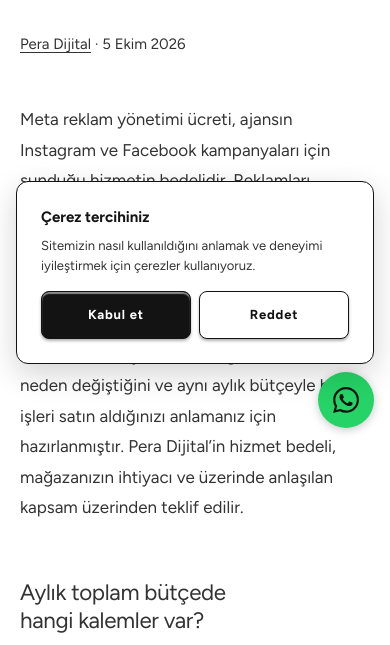
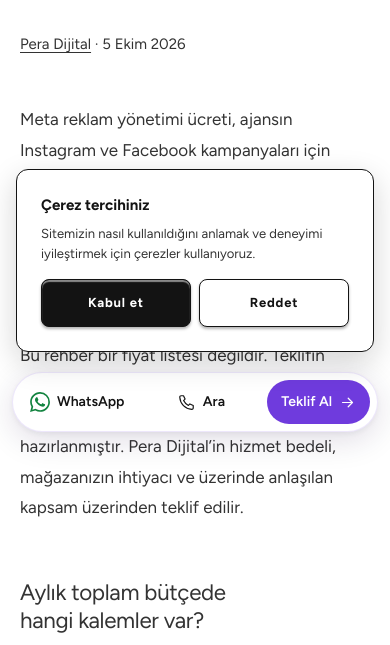
Before and after one commit to peradijital360-tech/pera-dijital, a PHP site: page /blog/meta-reklam-yonetimi-ucreti/index.php in a window 390 px wide. Shown: the part 400-1045 px from the top of the page. Run offline with PHP 8.4, Linux system fonts and the light colour scheme.

Commit message:
Replace WhatsApp tab with responsive contact dock (#7)

```diff
--- a/assets/css/main.css
+++ b/assets/css/main.css
@@ -1207,9 +1207,7 @@ body {
 
 /* ============================================================
    COOKIE NOTICE
-   Bottom-left, small, above the page but not over the WhatsApp control:
-   below 60rem that control is a circle bottom-right, so on a phone the
-   notice spans the width and sits just above it instead.
+   Bottom-left on desktop; above the contact dock on narrow screens.
    ============================================================ */
 
 .consent {
@@ -1562,96 +1560,87 @@ body {
 }
 
 /* ============================================================
-   WHATSAPP TAB
-   One <a>, two shapes. Above 60rem a vertical tab on the right edge;
-   below it a circular button bottom-right, because a vertical strip on a
-   narrow screen covers content and gets caught by a scrolling thumb.
-
-   The accessible name lives on the <a> (aria-label). Everything inside is
-   aria-hidden, so the name is identical in both states and never doubled
-   up with the visible label.
-
-   Colour: WhatsApp green is the background, but the content on it is --ink,
-   not white. White on #25D366 measures 1.98:1 and fails AA outright; --ink
-   on the same green is 9.37:1. The green is what carries the recognition,
-   so the green is what we keep.
-   ============================================================ */
-
-.wa-tab {
+   CONTACT DOCK — compact persistent contact actions
+   ============================================================ */
+.contact-dock {
   position: fixed;
   z-index: var(--z-float);
+  right: calc(1.5rem + env(safe-area-inset-right));
+  bottom: calc(1.25rem + env(safe-area-inset-bottom));
   display: flex;
   align-items: center;
+  gap: 0.25rem;
+  max-width: calc(100% - 2rem);
+  padding: 0.4375rem;
+  border: 1px solid rgb(111 59 221 / 0.12);
+  border-radius: 999px;
+  background: #fff;
+  color: var(--ink);
+  box-shadow: 0 8px 32px rgb(35 17 70 / 0.14), 0 2px 6px rgb(35 17 70 / 0.06);
+  font-size: 0.875rem;
+  line-height: 1.25;
+}
+.contact-dock__intro {
+  display: flex;
+  align-items: center;
+  gap: 0.625rem;
+  margin-right: 0.375rem;
+  padding: 0 1rem 0 0.3125rem;
+  border-right: 1px solid #e7e2ef;
+}
+.contact-dock__intro strong { display: block; font-size: 0.8125rem; font-weight: 650; }
+.contact-dock__intro small { display: block; margin-top: 0.1875rem; font-size: 0.75rem; color: #665d75; }
+.contact-dock__mark {
+  display: grid;
+  place-items: center;
+  width: 2.5rem;
+  height: 2.5rem;
+  border-radius: 50%;
+  background: #f0e9fc;
+  color: var(--accent);
+}
+.contact-dock__link, .contact-dock__quote {
+  display: inline-flex;
+  align-items: center;
   justify-content: center;
-  /* Circular button is the base state: mobile-first, like the rest of the CSS. */
-  right: calc(var(--sp-2) + env(safe-area-inset-right));
-  bottom: calc(var(--sp-2) + env(safe-area-inset-bottom));
-  width: 3.5rem;
-  height: 3.5rem;
-  border-radius: 50%;
-  background: var(--wa-green);
-  color: var(--ink);
+  gap: 0.4375rem;
+  min-height: 2.75rem;
+  padding: 0.625rem 0.75rem;
+  border-radius: 999px;
   text-decoration: none;
-  box-shadow: 0 2px 10px rgb(0 0 0 / 0.22);
-}
-
-.wa-tab__label,
-.wa-tab__dot { display: none; }
-
-@media (min-width: 60rem) {
-
-  .wa-tab {
-    /* Centred with auto margins rather than translateY(-50%), which leaves
-       transform free for the hover slide and keeps the hit area on the box. */
-    top: 0;
-    right: 0;
-    bottom: 0;
-    height: fit-content;
-    margin-block: auto;
-    flex-direction: column;
-    gap: var(--sp-1);
-    width: auto;
-    padding: var(--sp-2) 0.6875rem;
-    border-radius: var(--radius-card) 0 0 var(--radius-card);
-    box-shadow: 0 2px 14px rgb(0 0 0 / 0.16);
-  }
-
-  /* vertical-rl runs the text top-to-bottom; the 180deg flip turns it to
-     read bottom-to-top. Only the label rotates — never the tab itself. */
-  .wa-tab__label {
-    display: block;
-    writing-mode: vertical-rl;
-    transform: rotate(180deg);
-    font-size: var(--fs-caption);
-    font-weight: var(--wt-medium);
-    letter-spacing: 0.01em;
-  }
-
-  .wa-tab__dot {
-    display: block;
-    width: 0.5rem;
-    height: 0.5rem;
-    border-radius: 50%;
-    background: var(--surface);
-  }
-
-  .wa-tab:hover,
-  .wa-tab:focus-visible { transform: translateX(-0.25rem); }
-}
-
-@media (min-width: 60rem) and (prefers-reduced-motion: no-preference) {
-
-  .wa-tab { transition: transform var(--dur-hover) var(--ease-out); }
-}
-
-/* The circular button sits bottom-right, which is exactly where the footer's
-   last row of links ends up at the page bottom. Measured overlap was 40px at
-   640 and 768. Reserve a landing strip under the footer so the button can
-   never sit on a link. Only below 60rem, where the button is a circle. */
-@media (max-width: 59.99rem) {
-
-  .site-footer { padding-bottom: calc(3.5rem + var(--sp-4) + env(safe-area-inset-bottom)); }
-}
+  white-space: nowrap;
+  font-weight: 600;
+}
+.contact-dock svg { flex-shrink: 0; }
+.contact-dock__whatsapp svg { color: #12833f; }
+.contact-dock__link:hover { background: #f4f0fb; }
+.contact-dock__quote { background: var(--accent); color: #fff; padding-inline: 1rem; }
+.contact-dock__quote:hover { background: #5624b9; }
+.contact-dock a:focus-visible { outline: 2px solid var(--accent); outline-offset: 2px; }
+.site-footer { padding-bottom: calc(6rem + env(safe-area-inset-bottom)); }
+/* Keep the dock out of the overlay menu's focus and visual space. */
+body:has([data-menu-toggle][aria-expanded="true"]) .contact-dock { visibility: hidden; }
+@media (max-width: 39.99rem) {
+  .contact-dock {
+    right: calc(0.75rem + env(safe-area-inset-right));
+    left: calc(0.75rem + env(safe-area-inset-left));
+    bottom: calc(0.75rem + env(safe-area-inset-bottom));
+    max-width: none;
+    justify-content: space-between;
+    gap: 0;
+  }
+  .contact-dock__intro { display: none; }
+  .contact-dock__link { padding-inline: 0.625rem; }
+  .contact-dock__quote { padding-inline: 0.875rem; }
+}
+/* Cookie choices remain accessible above the dock on narrow screens. */
+@media (max-width: 63.99rem) {
+  .consent { bottom: calc(5.75rem + env(safe-area-inset-bottom)); }
+}
+@media (prefers-reduced-motion: no-preference) {
+  .contact-dock a { transition: background-color 160ms ease; }
+}
+@media print { .contact-dock { display: none; } }
 
 /* ============================================================
    MEGA MENU — Çözümlerimiz
@@ -1901,24 +1890,3 @@ body {
 
   .mega__index { transition: color var(--dur-hover) var(--ease-out); }
 }
-
-/* The vertical WhatsApp tab sits on the right edge at mid-height, which is
-   exactly where the mega menu's promo card ends up at 1024 and 1280. While
-   the menu is open (clicked or hovered) the tab steps out of the way instead
-   of overlapping it; visibility also takes it out of the tab order. Closed,
-   it is untouched. */
-@media (min-width: 64rem) {
-
-  body:has(.site-nav__item--mega [aria-expanded="true"]) .wa-tab {
-    visibility: hidden;
-    opacity: 0;
-  }
-}
-
-@media (min-width: 64rem) and (hover: hover) {
-
-  body:has(.site-nav__item--mega:hover) .wa-tab {
-    visibility: hidden;
-    opacity: 0;
-  }
-}
--- a/assets/inc/footer.php
+++ b/assets/inc/footer.php
@@ -183,15 +183,20 @@ $aiLinks = [
 <script type="module" src="<?= e(asset('assets/js/' . $module)) ?>"></script>
 <?php endforeach; ?>
 
-<!-- WhatsApp: one <a>, two shapes. Vertical tab on the right edge from 60rem,
-     circular button bottom-right below it. The accessible name is on the <a>;
-     everything inside is aria-hidden so the name is never doubled up.
-     The number lives in WHATSAPP_NUMBER in config.php — nowhere else. -->
-<a class="wa-tab" href="<?= e(whatsapp_url()) ?>" target="_blank" rel="noopener" aria-label="WhatsApp&rsquo;tan yazın" data-wa>
-  <svg class="wa-tab__glyph" width="26" height="26" viewBox="0 0 24 24" aria-hidden="true" focusable="false"><use href="<?= u('assets/icons/sprite.svg') ?>#icon-whatsapp"></use></svg>
-  <span class="wa-tab__label" aria-hidden="true">WhatsApp Destek</span>
-  <span class="wa-tab__dot" aria-hidden="true"></span>
-</a>
+<!-- Persistent contact shortcuts; real contact details come from config.php. -->
+<nav class="contact-dock" aria-label="Hızlı iletişim">
+  <div class="contact-dock__intro">
+    <span class="contact-dock__mark" aria-hidden="true"><svg width="24" height="24" viewBox="11 1 222 221" focusable="false"><use href="<?= u('assets/icons/sprite.svg') ?>#mark-pera"></use></svg></span>
+    <span><strong>Sorunuz mu var?</strong><small>Pera Dijital’e ulaşın</small></span>
+  </div>
+  <a class="contact-dock__link contact-dock__whatsapp" href="<?= e(whatsapp_url()) ?>" target="_blank" rel="noopener" aria-label="WhatsApp’tan Pera Dijital’e yazın" data-wa>
+    <svg width="20" height="20" viewBox="0 0 24 24" aria-hidden="true" focusable="false"><use href="<?= u('assets/icons/sprite.svg') ?>#icon-whatsapp"></use></svg><span>WhatsApp</span>
+  </a>
+  <a class="contact-dock__link" href="tel:<?= e(CONTACT_PHONE_HREF) ?>" aria-label="Pera Dijital’i telefonla arayın">
+    <svg width="19" height="19" viewBox="0 0 24 24" aria-hidden="true" focusable="false"><use href="<?= u('assets/icons/sprite.svg') ?>#icon-phone"></use></svg><span>Ara</span>
+  </a>
+  <a class="contact-dock__quote" href="<?= e(u('iletisim/#form')) ?>">Teklif Al <svg width="17" height="17" viewBox="0 0 24 24" aria-hidden="true" focusable="false"><use href="<?= u('assets/icons/sprite.svg') ?>#icon-arrow"></use></svg></a>
+</nav>
 
 <!-- Cookie notice. Hidden in the markup and revealed by consent.js only for a
      visitor who has not chosen yet, so it never flashes for a returning one
```
